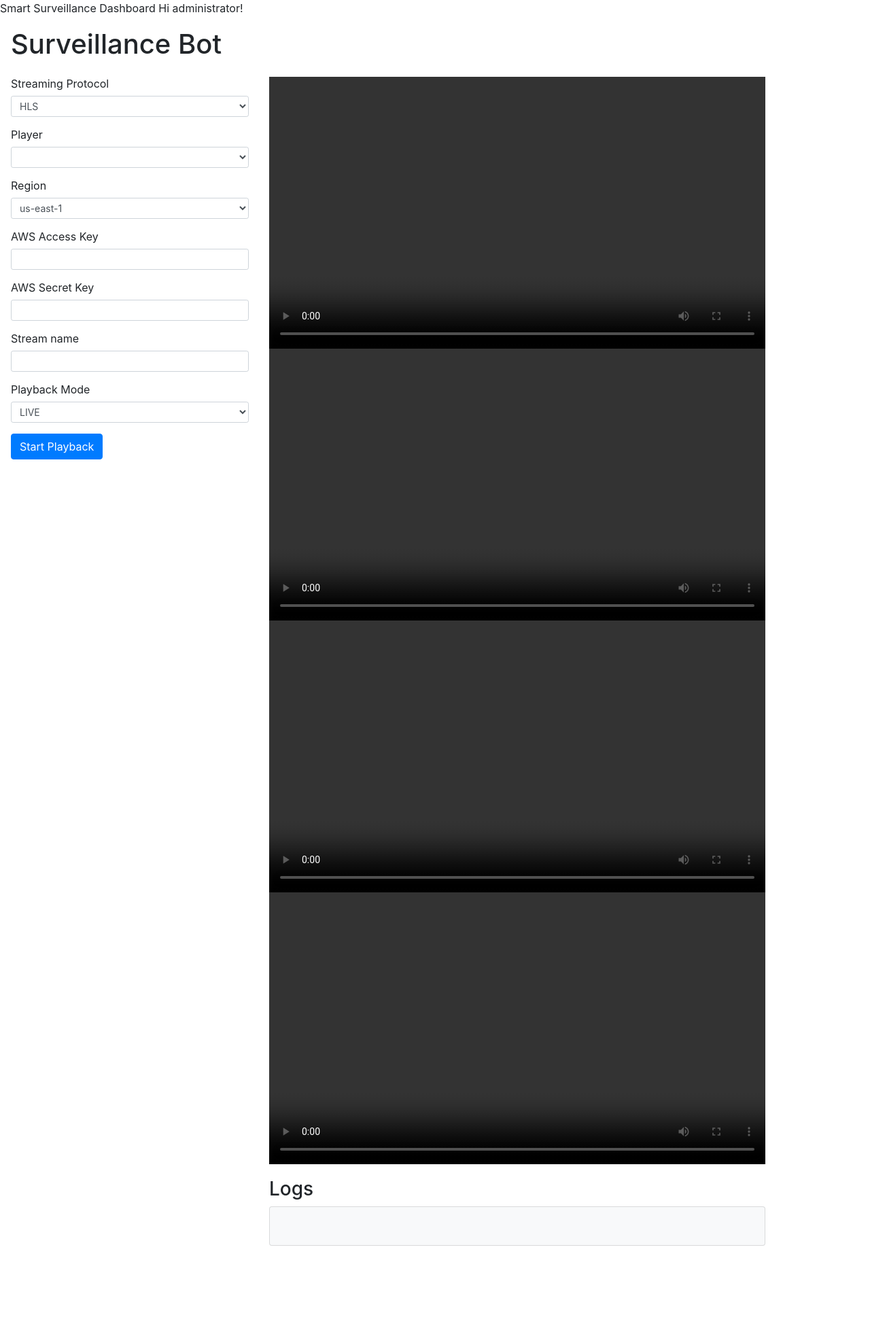
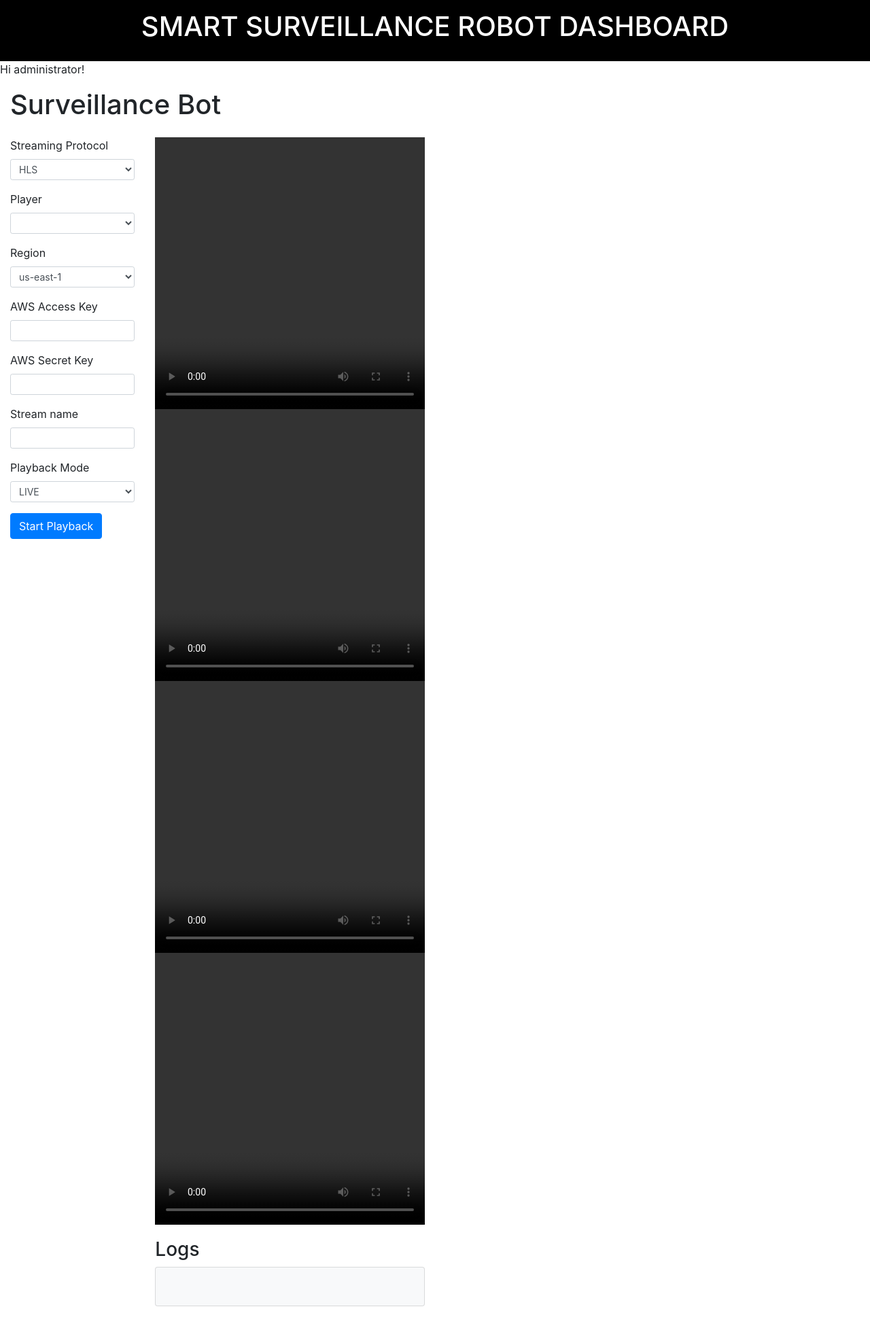
Before and after one commit to shefeekj/surveillance_bot_webapp, a Django app: page / in a window 1280 px wide. Shown: the whole page at 68% size. Before the commit the page ends 1833 px from the top, so only its background shows below. Run offline with Django 3.2, Linux system fonts and the light colour scheme; a user stored in the database is signed in; lists and menus that the app fills with data are empty; some libraries are stand-ins or nearby versions.

Commit message:
Update home.html

```diff
--- a/djangoProject/templates/home.html
+++ b/djangoProject/templates/home.html
@@ -1,28 +1,39 @@
 <!-- templates/home.html -->
+<html><head>
 
+<style>
+    .column {
+  float: left;
+  width: 50%;
+}
 
-{% block title %}Smart Surveillance Dashboard{% endblock %}
+/* Clear floats after the columns */
+.row:after {
+  content: "";
+  display: table;
+  clear: both;
+}
+</style>
+</head>
+<body>
+    <div style="width:100%; height:90px; padding:15px; background-color:black; color: white;text-align: center;"><H1>SMART SURVEILLANCE ROBOT DASHBOARD</H1></div>
 
 {% block content %}
 {% if user.is_authenticated %}
   Hi {{ user.username }}!
-<table>
-<tr>
-<td>
-    <div>
+<div class=""row">
+    <div class="column">
     {% include "index.html" %}
+    </div>
 
-    </div>
-</td>
-    <td>
-    <div>
+    <div class="column">
      {% include "mqtt-dashboard.html" %}
     </div>
-    </td>
-</tr>
-</table>
+    </div>
 {% else %}
   <p>You are not logged in</p>
   <a href="{% url 'login' %}">Log In</a>
 {% endif %}
 {% endblock %}
+</body>
+</html>
```
